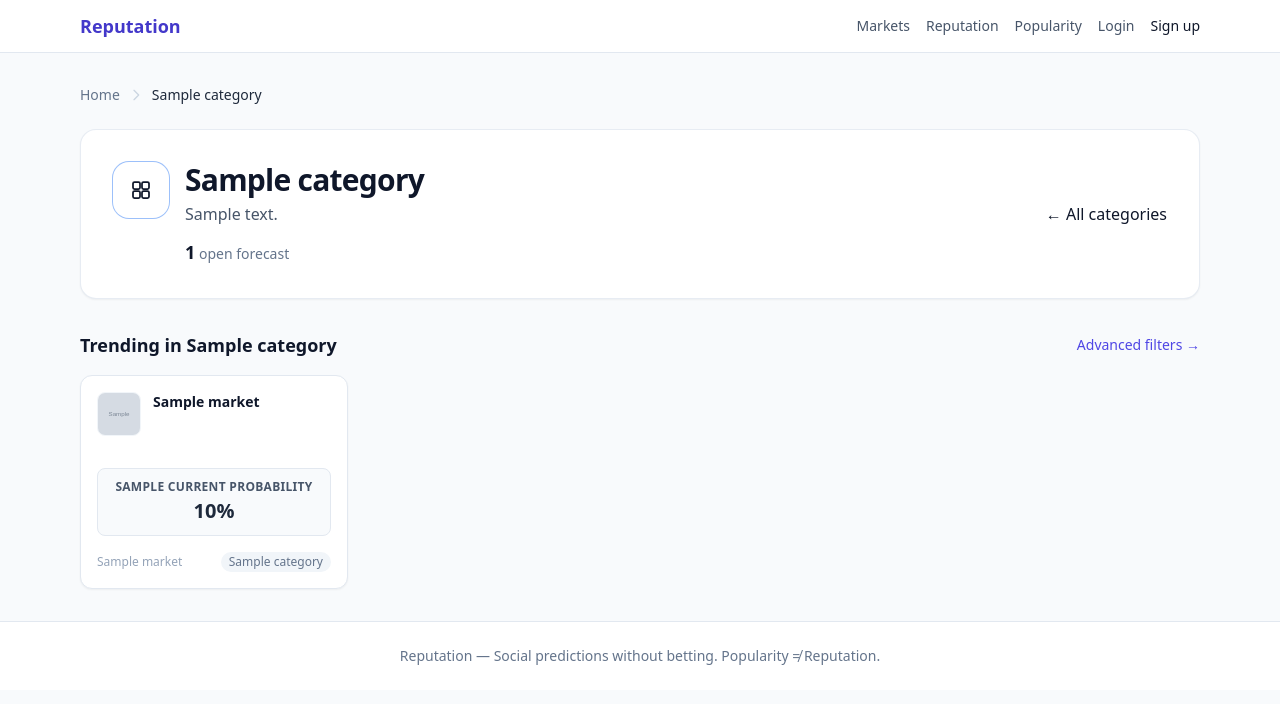
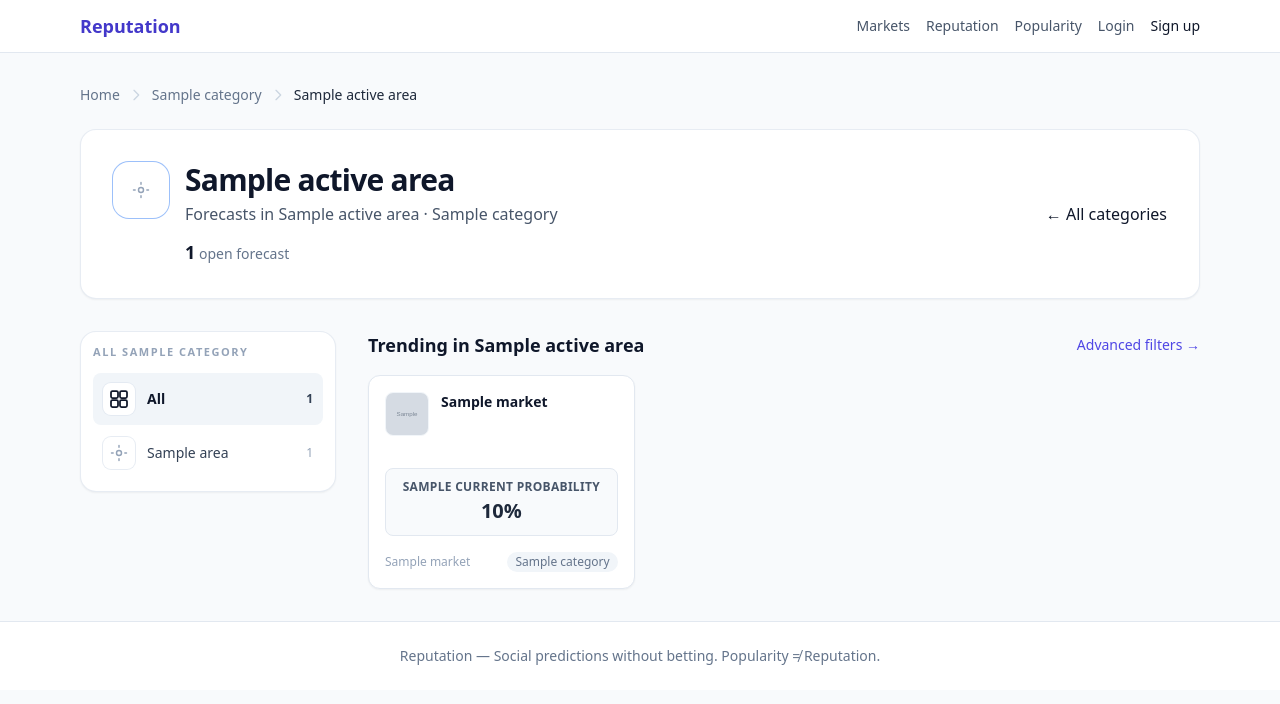
Before and after one commit to jns123456/reputation, a Django app: template templates/dashboard/category_browse.html in a window 1280 px wide. Shown: the top 704 px of the page. Run offline with Django 5.2, Linux system fonts and the light colour scheme; the template is opened without the code that fills it: most values are stand-ins (such as "Sample title", 1, 10 or a date in 2020); grey boxes marked "Sample" are stand-in pictures; data that the repository does not hold is empty; parts of the project's set-up code (start-up, migrations or seed data) failed here and were passed over; some libraries are stand-ins or nearby versions.

Commit message:
Add category browse with Polymarket sub-area filters and tag-based imports.
Landing categories now drill into browse pages with league/topic sidebars, auto-sync from Polymarket per category, and improved crypto classification via tag imports.

Co-authored-by: Cursor <cursoragent@cursor.com>

```diff
--- a/templates/dashboard/category_browse.html
+++ b/templates/dashboard/category_browse.html
@@ -1,7 +1,7 @@
 {% extends "base.html" %}
 {% load reputation_filters %}
 
-{% block title %}{{ category.name }}{% endblock %}
+{% block title %}{% if active_area %}{{ active_area.name }} — {% endif %}{{ category.name }}{% endblock %}
 
 {% block content %}
 <nav class="mb-6 flex items-center gap-2 text-sm text-slate-500">
@@ -9,7 +9,13 @@
   <svg class="h-4 w-4 shrink-0 text-slate-300" viewBox="0 0 24 24" fill="none" stroke="currentColor" stroke-width="2" aria-hidden="true">
     <path stroke-linecap="round" stroke-linejoin="round" d="M9 5l7 7-7 7"/>
   </svg>
-  <span class="font-medium text-slate-800">{{ category.name }}</span>
+  <a href="{% url 'dashboard:category_browse' slug=category.slug %}" class="font-medium hover:text-brand-600">{{ category.name }}</a>
+  {% if active_area %}
+  <svg class="h-4 w-4 shrink-0 text-slate-300" viewBox="0 0 24 24" fill="none" stroke="currentColor" stroke-width="2" aria-hidden="true">
+    <path stroke-linecap="round" stroke-linejoin="round" d="M9 5l7 7-7 7"/>
+  </svg>
+  <span class="font-medium text-slate-800">{{ active_area.name }}</span>
+  {% endif %}
 </nav>
 
 <section class="relative mb-8 overflow-hidden rounded-2xl border border-slate-200/80 bg-white p-6 shadow-sm sm:p-8">
@@ -17,14 +23,29 @@
   <div class="relative flex flex-col gap-5 sm:flex-row sm:items-center sm:justify-between">
     <div class="flex items-start gap-4">
       <div class="flex h-14 w-14 shrink-0 items-center justify-center rounded-2xl ring-1 {{ category.icon_bg }} {{ category.ring }}">
+        {% if active_area %}
+          {% include "dashboard/partials/browse_area_icon.html" with slug=active_area.slug %}
+        {% else %}
           {% include "dashboard/partials/category_icon.html" with slug=category.slug class=category.icon_fg %}
+        {% endif %}
       </div>
       <div>
-        <h1 class="text-2xl font-bold tracking-tight text-slate-900 sm:text-3xl">{{ category.name }}</h1>
-        <p class="mt-1 max-w-xl text-sm text-slate-600 sm:text-base">{{ category.description }}</p>
+        <h1 class="text-2xl font-bold tracking-tight text-slate-900 sm:text-3xl">
+          {% if active_area %}{{ active_area.name }}{% else %}{{ category.name }}{% endif %}
+        </h1>
+        <p class="mt-1 max-w-xl text-sm text-slate-600 sm:text-base">
+          {% if active_area %}
+            Forecasts in {{ active_area.name }} · {{ category.name }}
+          {% else %}
+            {{ category.description }}
+          {% endif %}
+        </p>
         <p class="mt-3 text-sm font-medium text-slate-500">
           <span class="text-lg font-bold tabular-nums text-slate-900">{{ market_count }}</span>
           open forecast{{ market_count|pluralize }}
+          {% if active_area and total_market_count != market_count %}
+            <span class="text-slate-400">of {{ total_market_count }} in {{ category.name }}</span>
+          {% endif %}
         </p>
       </div>
     </div>
@@ -34,22 +55,60 @@
   </div>
 </section>
 
-<section>
+{% if area_summaries %}
+<div class="mb-6 lg:hidden">
+  <p class="mb-2 text-[11px] font-semibold uppercase tracking-[0.14em] text-slate-400">Filter by topic</p>
+  <div class="flex gap-2 overflow-x-auto pb-1 [-ms-overflow-style:none] [scrollbar-width:none] [&::-webkit-scrollbar]:hidden">
+    <a href="{% url 'dashboard:category_browse' slug=category.slug %}"
+       class="inline-flex shrink-0 items-center gap-2 rounded-full border px-3 py-1.5 text-sm font-medium transition {% if not active_area_slug %}border-brand-200 bg-brand-50 text-brand-700{% else %}border-slate-200 bg-white text-slate-600 hover:border-slate-300{% endif %}">
+      All <span class="tabular-nums text-xs opacity-70">{{ total_market_count }}</span>
+    </a>
+    {% for item in area_summaries %}
+    <a href="{% url 'dashboard:category_browse' slug=category.slug %}?area={{ item.area.slug }}"
+       class="inline-flex shrink-0 items-center gap-2 rounded-full border px-3 py-1.5 text-sm font-medium transition {% if active_area_slug == item.area.slug %}border-brand-200 bg-brand-50 text-brand-700{% else %}border-slate-200 bg-white text-slate-600 hover:border-slate-300{% endif %}">
+      <span class="flex h-5 w-5 items-center justify-center">
+        {% include "dashboard/partials/browse_area_icon.html" with slug=item.area.slug %}
+      </span>
+      {{ item.area.name }}
+      <span class="tabular-nums text-xs opacity-70">{{ item.count }}</span>
+    </a>
+    {% endfor %}
+  </div>
+</div>
+{% endif %}
+
+<div class="flex flex-col gap-8 lg:flex-row lg:items-start">
+  {% if area_summaries %}
+  <aside class="hidden w-full shrink-0 lg:block lg:w-60 xl:w-64">
+    <div class="sticky top-6 rounded-2xl border border-slate-200/80 bg-white p-3 shadow-sm">
+      {% include "dashboard/partials/browse_area_nav.html" %}
+    </div>
+  </aside>
+  {% endif %}
+
+  <section class="min-w-0 flex-1">
     <div class="mb-4 flex flex-wrap items-center justify-between gap-3">
-    <h2 class="text-lg font-semibold text-slate-900">Trending in {{ category.name }}</h2>
+      <h2 class="text-lg font-semibold text-slate-900">
+        {% if active_area %}Trending in {{ active_area.name }}{% else %}Trending in {{ category.name }}{% endif %}
+      </h2>
       <a href="{% url 'markets:list' %}?category={{ category.name|urlencode }}" class="text-sm font-medium text-brand-600 hover:underline">
         Advanced filters →
       </a>
     </div>
 
-  <div class="grid gap-4 sm:grid-cols-2 lg:grid-cols-3 xl:grid-cols-4">
+    <div class="grid gap-4 sm:grid-cols-2 xl:grid-cols-3 {% if not area_summaries %}2xl:grid-cols-4{% endif %}">
       {% for market in markets %}
         {% include "markets/partials/market_grid_card.html" %}
       {% empty %}
       <div class="col-span-full rounded-xl border border-dashed border-slate-300 bg-white p-12 text-center text-slate-500">
+        {% if active_area %}
+          No open forecasts in {{ active_area.name }} yet.
+        {% else %}
           No open forecasts in this category yet. Check back after the next Polymarket import.
+        {% endif %}
       </div>
       {% endfor %}
     </div>
   </section>
+</div>
 {% endblock %}
--- /dev/null
+++ b/templates/dashboard/partials/browse_area_icon.html
@@ -0,0 +1,175 @@
+{% comment %}
+Icons for browse sub-areas (leagues, topics). Usage: {% include "dashboard/partials/browse_area_icon.html" with slug="nba" %}
+{% endcomment %}
+{% if slug == "soccer" %}
+<svg class="h-5 w-5 text-emerald-600" viewBox="0 0 24 24" fill="none" stroke="currentColor" stroke-width="1.75" aria-hidden="true">
+  <circle cx="12" cy="12" r="9"/>
+  <path stroke-linecap="round" d="M12 3v18M3 12h18"/>
+  <path stroke-linecap="round" d="M5.6 5.6l12.8 12.8M18.4 5.6L5.6 18.4"/>
+</svg>
+{% elif slug == "nba" or slug == "basketball" %}
+<svg class="h-5 w-5 text-orange-500" viewBox="0 0 24 24" fill="none" stroke="currentColor" stroke-width="1.75" aria-hidden="true">
+  <circle cx="12" cy="12" r="9"/>
+  <path stroke-linecap="round" d="M12 3c2 2.5 3 5.5 3 9s-1 6.5-3 9"/>
+  <path stroke-linecap="round" d="M12 3c-2 2.5-3 5.5-3 9s1 6.5 3 9"/>
+  <path stroke-linecap="round" d="M3.5 9h17M3.5 15h17"/>
+</svg>
+{% elif slug == "mlb" or slug == "baseball" %}
+<svg class="h-5 w-5 text-rose-500" viewBox="0 0 24 24" fill="none" stroke="currentColor" stroke-width="1.75" aria-hidden="true">
+  <circle cx="12" cy="12" r="9"/>
+  <path stroke-linecap="round" d="M8 4c2 3 2 13 0 16M16 4c-2 3-2 13 0 16"/>
+</svg>
+{% elif slug == "nhl" or slug == "hockey" %}
+<svg class="h-5 w-5 text-sky-600" viewBox="0 0 24 24" fill="none" stroke="currentColor" stroke-width="1.75" aria-hidden="true">
+  <path stroke-linecap="round" stroke-linejoin="round" d="M4 18l16-8-3 4 3 4-16-8z"/>
+  <path stroke-linecap="round" d="M7 14l2 6M17 10l-2 6"/>
+</svg>
+{% elif slug == "nfl" or slug == "football" %}
+<svg class="h-5 w-5 text-indigo-600" viewBox="0 0 24 24" fill="none" stroke="currentColor" stroke-width="1.75" aria-hidden="true">
+  <ellipse cx="12" cy="12" rx="9" ry="5.5" transform="rotate(-35 12 12)"/>
+  <path stroke-linecap="round" d="M7 8l10 8"/>
+</svg>
+{% elif slug == "ufc" or slug == "mma" %}
+<svg class="h-5 w-5 text-red-600" viewBox="0 0 24 24" fill="none" stroke="currentColor" stroke-width="1.75" aria-hidden="true">
+  <path stroke-linecap="round" stroke-linejoin="round" d="M7 11V7a2 2 0 114 0v4"/>
+  <path stroke-linecap="round" stroke-linejoin="round" d="M13 11V7a2 2 0 114 0v4"/>
+  <path stroke-linecap="round" stroke-linejoin="round" d="M6 14h12v3a3 3 0 01-3 3H9a3 3 0 01-3-3v-3z"/>
+</svg>
+{% elif slug == "tennis" %}
+<svg class="h-5 w-5 text-lime-600" viewBox="0 0 24 24" fill="none" stroke="currentColor" stroke-width="1.75" aria-hidden="true">
+  <circle cx="12" cy="12" r="9"/>
+  <path stroke-linecap="round" d="M12 3v18"/>
+  <path stroke-linecap="round" d="M3 12c3-2 6-2 9 0s6 2 9 0"/>
+</svg>
+{% elif slug == "cricket" %}
+<svg class="h-5 w-5 text-pink-600" viewBox="0 0 24 24" fill="none" stroke="currentColor" stroke-width="1.75" aria-hidden="true">
+  <path stroke-linecap="round" stroke-linejoin="round" d="M5 19L19 5"/>
+  <path stroke-linecap="round" stroke-linejoin="round" d="M8 16l8-8"/>
+  <circle cx="17" cy="7" r="2"/>
+</svg>
+{% elif slug == "bitcoin" %}
+<svg class="h-5 w-5 text-amber-500" viewBox="0 0 24 24" fill="none" stroke="currentColor" stroke-width="1.75" aria-hidden="true">
+  <circle cx="12" cy="12" r="9"/>
+  <path d="M10 8h4a2 2 0 010 4h-4v4h4a2 2 0 010 4H10V8z"/>
+  <path d="M12 6v2M12 16v2"/>
+</svg>
+{% elif slug == "ethereum" %}
+<svg class="h-5 w-5 text-violet-500" viewBox="0 0 24 24" fill="none" stroke="currentColor" stroke-width="1.75" aria-hidden="true">
+  <path stroke-linejoin="round" d="M12 3l7 12-7 4-7-4 7-12z"/>
+  <path stroke-linejoin="round" d="M12 15v6"/>
+</svg>
+{% elif slug == "defi" %}
+<svg class="h-5 w-5 text-cyan-600" viewBox="0 0 24 24" fill="none" stroke="currentColor" stroke-width="1.75" aria-hidden="true">
+  <circle cx="6" cy="12" r="2"/><circle cx="18" cy="6" r="2"/><circle cx="18" cy="18" r="2"/>
+  <path stroke-linecap="round" d="M8 12h8M16.5 7.5l-5 3M16.5 16.5l-5-3"/>
+</svg>
+{% elif slug == "nft" %}
+<svg class="h-5 w-5 text-fuchsia-500" viewBox="0 0 24 24" fill="none" stroke="currentColor" stroke-width="1.75" aria-hidden="true">
+  <rect x="4" y="4" width="16" height="16" rx="2"/>
+  <path stroke-linecap="round" d="M8 14l3-3 2 2 3-4"/>
+</svg>
+{% elif slug == "altcoins" %}
+<svg class="h-5 w-5 text-purple-500" viewBox="0 0 24 24" fill="none" stroke="currentColor" stroke-width="1.75" aria-hidden="true">
+  <circle cx="8" cy="8" r="3"/><circle cx="16" cy="16" r="3"/>
+  <path stroke-linecap="round" d="M11 8h2v8h-2"/>
+</svg>
+{% elif slug == "us-elections" %}
+<svg class="h-5 w-5 text-blue-600" viewBox="0 0 24 24" fill="none" stroke="currentColor" stroke-width="1.75" aria-hidden="true">
+  <rect x="3" y="5" width="18" height="14" rx="2"/>
+  <path stroke-linecap="round" d="M7 10h10M7 14h6"/>
+  <path stroke-linecap="round" d="M12 5V3"/>
+</svg>
+{% elif slug == "global-elections" %}
+<svg class="h-5 w-5 text-blue-500" viewBox="0 0 24 24" fill="none" stroke="currentColor" stroke-width="1.75" aria-hidden="true">
+  <circle cx="12" cy="12" r="9"/>
+  <path stroke-linecap="round" d="M3 12h18"/>
+  <path stroke-linecap="round" d="M12 3a14 14 0 010 18M12 3a14 14 0 000 18"/>
+</svg>
+{% elif slug == "policy" %}
+<svg class="h-5 w-5 text-slate-600" viewBox="0 0 24 24" fill="none" stroke="currentColor" stroke-width="1.75" aria-hidden="true">
+  <path stroke-linecap="round" d="M12 3v18"/>
+  <path stroke-linecap="round" d="M6 7h12M6 12h12M6 17h12"/>
+  <circle cx="12" cy="7" r="2"/>
+</svg>
+{% elif slug == "geopolitics" or slug == "conflicts" %}
+<svg class="h-5 w-5 text-red-500" viewBox="0 0 24 24" fill="none" stroke="currentColor" stroke-width="1.75" aria-hidden="true">
+  <circle cx="12" cy="12" r="9"/>
+  <path stroke-linecap="round" d="M4 8c3 2 5 2 8 0s5-2 8 0"/>
+  <path stroke-linecap="round" d="M4 16c3-2 5-2 8 0s5 2 8 0"/>
+</svg>
+{% elif slug == "fed" %}
+<svg class="h-5 w-5 text-emerald-600" viewBox="0 0 24 24" fill="none" stroke="currentColor" stroke-width="1.75" aria-hidden="true">
+  <path stroke-linecap="round" d="M4 19V5"/>
+  <path stroke-linecap="round" d="M4 19h16"/>
+  <path stroke-linecap="round" d="M8 14l3-3 4 5"/>
+</svg>
+{% elif slug == "finance" %}
+<svg class="h-5 w-5 text-teal-600" viewBox="0 0 24 24" fill="none" stroke="currentColor" stroke-width="1.75" aria-hidden="true">
+  <rect x="3" y="6" width="18" height="12" rx="2"/>
+  <path stroke-linecap="round" d="M7 10h4M7 14h2"/>
+  <circle cx="16" cy="12" r="2"/>
+</svg>
+{% elif slug == "macro" %}
+<svg class="h-5 w-5 text-green-600" viewBox="0 0 24 24" fill="none" stroke="currentColor" stroke-width="1.75" aria-hidden="true">
+  <path stroke-linecap="round" d="M4 18h16"/>
+  <path stroke-linecap="round" d="M6 14l3-4 3 2 4-6"/>
+</svg>
+{% elif slug == "movies" %}
+<svg class="h-5 w-5 text-pink-500" viewBox="0 0 24 24" fill="none" stroke="currentColor" stroke-width="1.75" aria-hidden="true">
+  <rect x="3" y="5" width="18" height="14" rx="2"/>
+  <path stroke-linecap="round" d="M8 5l2 4M14 5l2 4"/>
+</svg>
+{% elif slug == "gaming" %}
+<svg class="h-5 w-5 text-violet-500" viewBox="0 0 24 24" fill="none" stroke="currentColor" stroke-width="1.75" aria-hidden="true">
+  <rect x="4" y="8" width="16" height="8" rx="4"/>
+  <path stroke-linecap="round" d="M9 12v3M7.5 13.5H10.5"/>
+  <circle cx="16" cy="11.5" r=".75" fill="currentColor"/>
+  <circle cx="18" cy="13.5" r=".75" fill="currentColor"/>
+</svg>
+{% elif slug == "music" %}
+<svg class="h-5 w-5 text-rose-500" viewBox="0 0 24 24" fill="none" stroke="currentColor" stroke-width="1.75" aria-hidden="true">
+  <path stroke-linecap="round" d="M9 18V6l10-2v12"/>
+  <circle cx="7" cy="18" r="2"/><circle cx="17" cy="16" r="2"/>
+</svg>
+{% elif slug == "tv" %}
+<svg class="h-5 w-5 text-slate-500" viewBox="0 0 24 24" fill="none" stroke="currentColor" stroke-width="1.75" aria-hidden="true">
+  <rect x="3" y="6" width="18" height="11" rx="2"/>
+  <path stroke-linecap="round" d="M8 20h8"/>
+</svg>
+{% elif slug == "ai" %}
+<svg class="h-5 w-5 text-cyan-500" viewBox="0 0 24 24" fill="none" stroke="currentColor" stroke-width="1.75" aria-hidden="true">
+  <rect x="5" y="8" width="14" height="10" rx="2"/>
+  <circle cx="10" cy="13" r="1.5"/><circle cx="14" cy="13" r="1.5"/>
+  <path stroke-linecap="round" d="M12 4v4"/>
+</svg>
+{% elif slug == "space" %}
+<svg class="h-5 w-5 text-indigo-500" viewBox="0 0 24 24" fill="none" stroke="currentColor" stroke-width="1.75" aria-hidden="true">
+  <path stroke-linecap="round" d="M12 3l2 6 6 2-6 2-2 6-2-6-6-2 6-2 2-6z"/>
+</svg>
+{% elif slug == "tech" %}
+<svg class="h-5 w-5 text-sky-500" viewBox="0 0 24 24" fill="none" stroke="currentColor" stroke-width="1.75" aria-hidden="true">
+  <rect x="4" y="4" width="16" height="10" rx="1.5"/>
+  <path stroke-linecap="round" d="M8 18h8"/>
+  <path stroke-linecap="round" d="M12 14v4"/>
+</svg>
+{% elif slug == "middle-east" %}
+<svg class="h-5 w-5 text-amber-600" viewBox="0 0 24 24" fill="none" stroke="currentColor" stroke-width="1.75" aria-hidden="true">
+  <circle cx="12" cy="12" r="4"/>
+  <path stroke-linecap="round" d="M12 2v3M12 19v3M2 12h3M19 12h3"/>
+</svg>
+{% elif slug == "ukraine" %}
+<svg class="h-5 w-5 text-yellow-500" viewBox="0 0 24 24" fill="none" stroke="currentColor" stroke-width="1.75" aria-hidden="true">
+  <rect x="4" y="6" width="16" height="12" rx="1"/>
+  <path d="M4 12h16"/>
+</svg>
+{% elif slug == "china" %}
+<svg class="h-5 w-5 text-red-600" viewBox="0 0 24 24" fill="none" stroke="currentColor" stroke-width="1.75" aria-hidden="true">
+  <rect x="4" y="6" width="16" height="12" rx="1"/>
+  <path stroke-linecap="round" d="M8 10l1 2 2 .3-1.5 1.5.4 2-2-1.1-2 1.1.4-2L6 12.3 8 10z"/>
+</svg>
+{% else %}
+<svg class="h-5 w-5 text-slate-400" viewBox="0 0 24 24" fill="none" stroke="currentColor" stroke-width="1.75" aria-hidden="true">
+  <circle cx="12" cy="12" r="3"/>
+  <path stroke-linecap="round" d="M12 3v2M12 19v2M3 12h2M19 12h2"/>
+</svg>
+{% endif %}
--- /dev/null
+++ b/templates/dashboard/partials/browse_area_nav.html
@@ -0,0 +1,37 @@
+{% if area_summaries %}
+<nav class="browse-area-nav" aria-label="{{ category.name }} sub-areas">
+  <p class="mb-3 text-[11px] font-semibold uppercase tracking-[0.14em] text-slate-400">
+    All {{ category.name }}
+  </p>
+
+  <ul class="space-y-0.5">
+    <li>
+      <a href="{% url 'dashboard:category_browse' slug=category.slug %}"
+         class="group flex items-center gap-3 rounded-lg px-2.5 py-2.5 text-sm transition {% if not active_area_slug %}bg-slate-100 font-semibold text-slate-900{% else %}text-slate-700 hover:bg-slate-50 hover:text-slate-900{% endif %}">
+        <span class="flex h-8 w-8 shrink-0 items-center justify-center rounded-lg bg-white ring-1 ring-slate-200/80">
+          {% include "dashboard/partials/category_icon.html" with slug=category.slug class=category.icon_fg %}
+        </span>
+        <span class="min-w-0 flex-1 truncate">All</span>
+        <span class="shrink-0 tabular-nums text-xs {% if not active_area_slug %}font-semibold text-slate-700{% else %}text-slate-400{% endif %}">
+          {{ total_market_count }}
+        </span>
+      </a>
+    </li>
+
+    {% for item in area_summaries %}
+    <li>
+      <a href="{% url 'dashboard:category_browse' slug=category.slug %}?area={{ item.area.slug }}"
+         class="group flex items-center gap-3 rounded-lg px-2.5 py-2.5 text-sm transition {% if active_area_slug == item.area.slug %}bg-slate-100 font-semibold text-slate-900{% else %}text-slate-700 hover:bg-slate-50 hover:text-slate-900{% endif %}">
+        <span class="flex h-8 w-8 shrink-0 items-center justify-center rounded-lg bg-white ring-1 ring-slate-200/80">
+          {% include "dashboard/partials/browse_area_icon.html" with slug=item.area.slug %}
+        </span>
+        <span class="min-w-0 flex-1 truncate">{{ item.area.name }}</span>
+        <span class="shrink-0 tabular-nums text-xs {% if active_area_slug == item.area.slug %}font-semibold text-slate-700{% else %}text-slate-400{% endif %}">
+          {{ item.count }}
+        </span>
+      </a>
+    </li>
+    {% endfor %}
+  </ul>
+</nav>
+{% endif %}
```
Also changed, not shown: dashboard/views.py (+48 -4 lines), integrations/management/commands/import_polymarket_markets.py (+30 -0 lines), integrations/polymarket/client.py (+60 -20 lines), integrations/services.py (+28 -5 lines), markets/browse_areas.py (added, +76 -0 lines), markets/categories.py (+36 -23 lines), markets/selectors.py (+27 -0 lines), markets/tests_categories.py (+89 -2 lines). Lines whose indentation alone changed are shown as unchanged.
